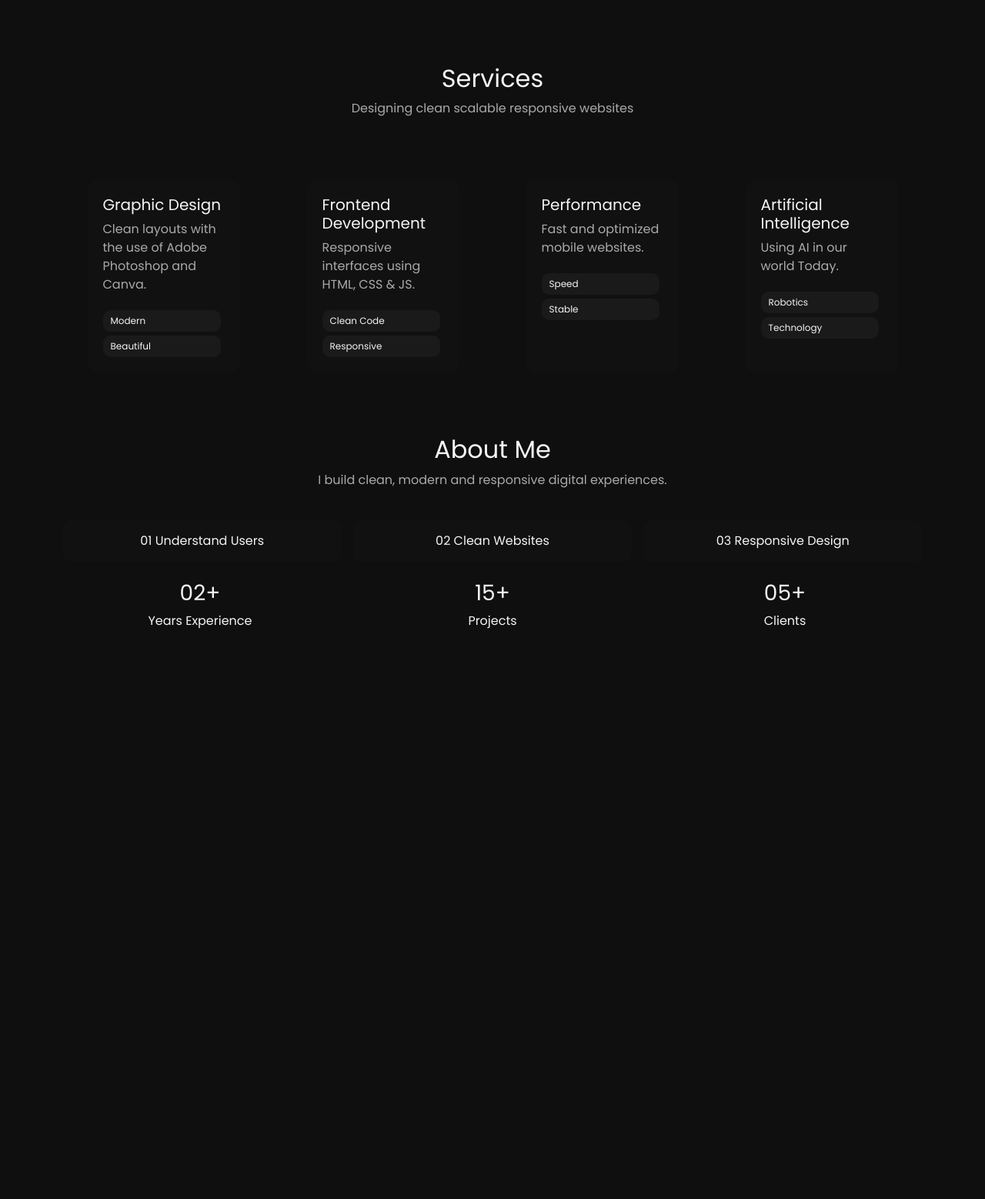
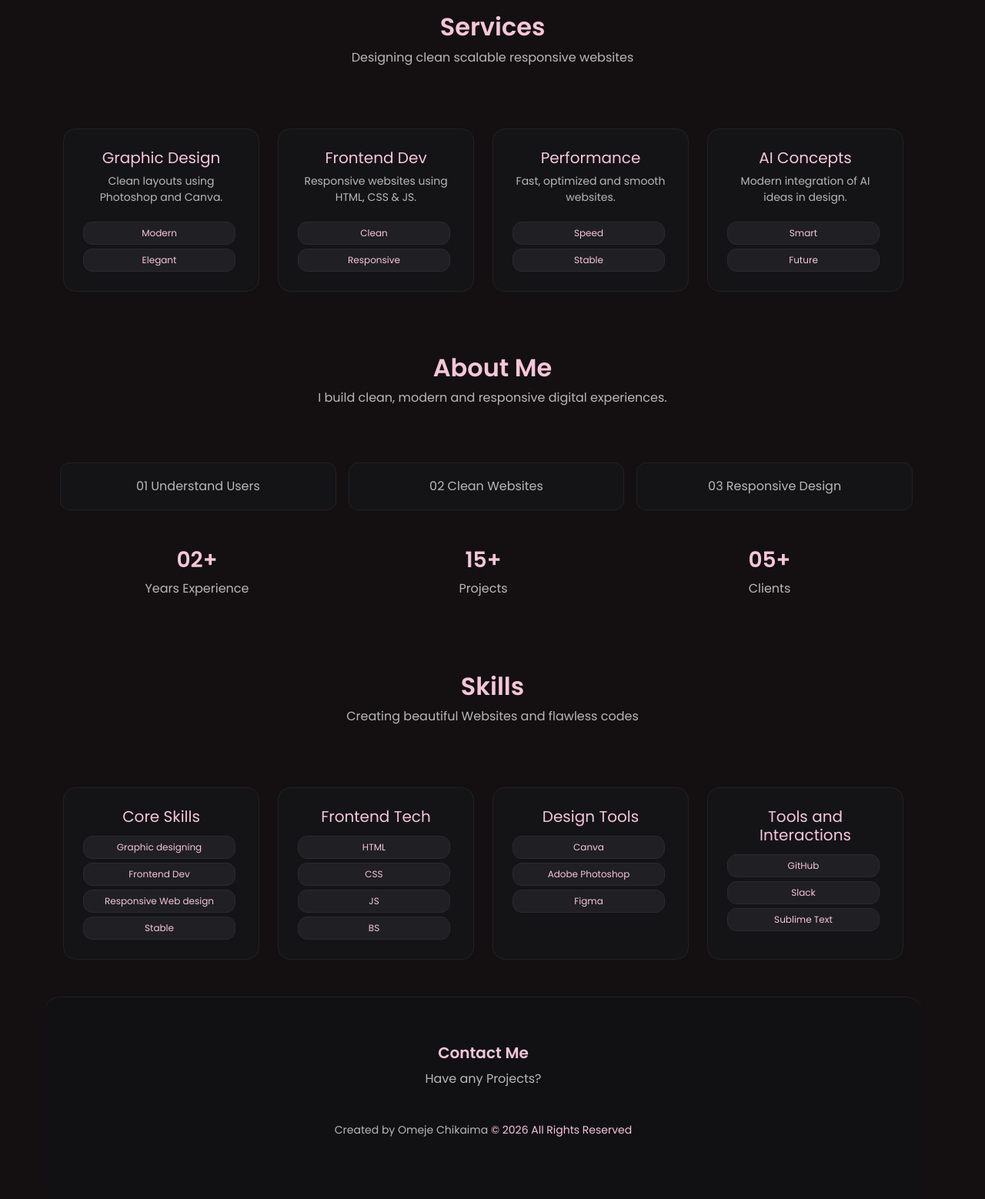
Before and after one commit to kaima-20/Portfolio, a plain HTML site: page index.html in a window 1280 px wide. Shown: the part 587-2145 px from the top of the page at 77% size. Before the commit the page ends 1422 px from the top, so only its background shows below. Drawn offline with Linux system fonts and the light colour scheme.

Commit message:
Just finished my work

```diff
--- a/index.html
+++ b/index.html
@@ -6,12 +6,13 @@
 <meta name="description" content="Front-End Developer Portfolio">
 <meta name="author" content="Omeje Chikaima">
 <title>Portfolio</title>
-<link href="bootstrap/css/bootstrap.css" rel="stylesheet" type="text/css">
+
+<link href="bootstrap/css/bootstrap.css" rel="stylesheet">
 <link href="https://fonts.googleapis.com/css2?family=Poppins:wght@300;400;600&display=swap" rel="stylesheet">
-<link rel="icon" href="favicon.ico">
+
 <style>
 body{
-    background:#0f0f10;
+    background: #141012;
     color:#f5f5f5;
     font-family:'Poppins', sans-serif;
 }
@@ -20,12 +21,15 @@ body{
 }
 
 .navbar-brand{
-    background:#1a1a1d;
+    background:#1b1b20;
     padding:10px 15px;
     border-radius:50%;
+    color:#f7c6d9;
+    font-weight:600;
 }
+
 .nav-box{
-    background:#1a1a1d;
+    background:#1b1b20;
     padding:10px 25px;
     border-radius:30px;
     display:flex;
@@ -33,92 +37,147 @@ body{
 }
 
 .nav-box a{
-    color:#b3a8ad;
+    color:#b8b8b8;
     text-decoration:none;
+    font-size:14px;
 }
 
 .nav-box a:hover{
-    color:#d16a8c;
+    color:#f7c6d9;
 }
+
 .btn-talk{
-    background:#1a1a1d;
+    background:#1b1b20;
+    color:#f7c6d9;
     border-radius:20px;
-    color:#d16a8c;
+    padding:8px 18px;
+    border:1px solid #2a2a2f;
 }
 .banner{
-    padding:100px 0;
+    padding:90px 0;
 }
 
 .banner h1{
-    font-size:48px;
+    font-size:52px;
     font-weight:600;
-    color:#f3c1cf;
+    color:#f7c6d9;
 }
 
 .banner p{
-    color:#b3a8ad;
+    color:#b8b8b8;
 }
 
 .btn-dark-custom{
-    background:#d16a8c;
-    border-radius:20px;
+    background:#d88aa7;
+    border-radius:25px;
     color:white;
+    padding:10px 20px;
+    border:none;
+}
+
+.btn-dark-custom:hover{
+    background:#e09bb5;
 }
 .profile-img{
-    width:300px;
-    height:300px;
+    width:280px;
+    height:280px;
     object-fit:cover;
     border-radius:50%;
-    border:3px solid #d16a8c;
-}
-.card{
-    background:#111;
-    border-radius:15px;
-    padding:20px;
-    height:100%;
-    width:200px;
-    margin: auto;
-}
-
-.card p{
-    color:#aaa;
-}
-
-.tag{
-    display:inline-block;
-    background:#1a1a1a;
-    padding:5px 10px;
-    border-radius:10px;
-    margin:5px 5px 0 0;
-    font-size:12px;
+    border:4px solid #d88aa7;
 }
 .sect-title{
     text-align:center;
     margin-top:80px;
+    color:#f7c6d9;
+    font-weight:600;
 }
 
 .sect-2{
     text-align:center;
-    color:#aaa;
+    color:#b8b8b8;
     margin-bottom:40px;
 }
+.card{
+    background:#141417;
+    border-radius:16px;
+    padding:25px;
+    height:100%;
+    border:1px solid #222;
+    transition:0.3s ease;
+}
+
+.card:hover{
+    transform:translateY(-5px);
+    border-color:#d88aa7;
+}
+
+.card h5{
+    color:#f7c6d9;
+}
+
+.card p{
+    color:#b8b8b8;
+    font-size:14px;
+}
+.tag{
+    display:inline-block;
+    background:#1f1f24;
+    color:#f7c6d9;
+    padding:5px 10px;
+    border-radius:12px;
+    margin:5px 5px 0 0;
+    font-size:12px;
+    border:1px solid #2a2a2f;
+}
 .about-box{
-    background:#111;
-    padding:15px;
-    border-radius:10px;
-    text-align:center;
+    background:#141417;
+    padding:18px;
+    border-radius:12px;
+    border:1px solid #222;
+    color:#b8b8b8;
+}
+h3{
+    color:#f7c6d9;
+    font-weight:600;
+}
+.f-sect{
+    margin-top:100px;
+    padding:60px 20px;
+    background:#111114;
+    border-top:1px solid #222;
+    border-radius:20px 20px 0 0;
+}
+
+.f-title{
+    color:#f7c6d9;
+    font-weight:600;
+    margin-bottom:10px;
+}
+
+.f-text{
+    color:#b8b8b8;
+    margin-bottom:20px;
+}
+.f-copy{
+    color:#888;
+    font-size:14px;
+}
+
+.f-copy span{
+    color:#f7c6d9;
 }
 </style>
 </head>
 
 <body>
 
-    <div class="container">
+<div class="container container-fluid">
 
         <!-- NAVBAR -->
         <nav class="navbar">
             <div class="container d-flex justify-content-between align-items-center">
-                <div class="navbar-brand text-white">ko</div>
+                <div class="navbar-brand">KO</div>
+
                 <div class="nav-box d-none d-lg-flex">
                     <a href="#">Home</a>
                     <a href="#">Services</a>
@@ -127,12 +186,10 @@ body{
                     <a href="#">Projects</a>
                 </div>
 
-             <button class="btn btn-talk">Let's Talk</button>
+                <button class="btn btn-talk">Let's Talk</button>
             </div>
         </nav>
-
         <div class="row align-items-center banner">
-
             <div class="col-md-6">
                 <p>I am Omeje Chikaima</p>
                 <h1>Front-End <br> Developer & Designer</h1>
@@ -143,57 +200,49 @@ body{
             <div class="col-md-6 text-center text-md-end">
                 <img src="img/k3.jpg" class="profile-img" alt="Profile">
             </div>
-        </div>
-        <div class="row text-center">
-            <div class="col-md-12">
-                <h2 class="sect-title">Services</h2>
-                <p class="sect-2">Designing clean scalable responsive websites</p>
-            </div>
-        </div>
+        <h2 class="sect-title">Services</h2>
+        <p class="sect-2">Designing clean scalable responsive websites</p>
 
-        <div class="row flex-nowrap g-4 mt-3">
-            <div class="col-md-3">
+        <div class="row g-4 mt-3 text-center">
+            <div class="col-md-3 col-sm-6">
                 <div class="card">
                     <h5>Graphic Design</h5>
-                    <p>Clean layouts with the use of Adobe Photoshop and Canva.</p>
+                    <p>Clean layouts using Photoshop and Canva.</p>
                     <span class="tag">Modern</span>
-                    <span class="tag">Beautiful</span>
+                    <span class="tag">Elegant</span>
                 </div>
             </div>
 
-            <div class="col-md-3">
+            <div class="col-md-3 col-sm-6">
                 <div class="card">
-                    <h5>Frontend Development</h5>
-                    <p>Responsive interfaces using HTML, CSS & JS.</p>
-                    <span class="tag">Clean Code</span>
+                    <h5>Frontend Dev</h5>
+                    <p>Responsive websites using HTML, CSS & JS.</p>
+                    <span class="tag">Clean</span>
                     <span class="tag">Responsive</span>
                 </div>
             </div>
 
-            <div class="col-md-3">
+            <div class="col-md-3 col-sm-6">
                 <div class="card">
                     <h5>Performance</h5>
-                    <p>Fast and optimized mobile websites.</p>
+                    <p>Fast, optimized and smooth websites.</p>
                     <span class="tag">Speed</span>
                     <span class="tag">Stable</span>
                 </div>
             </div>
 
-            <div class="col-md-3">
+            <div class="col-md-3 col-sm-6">
                 <div class="card">
-                    <h5>Artificial Intelligence</h5>
-                    <p>Using AI in our world Today.</p>
-                    <span class="tag">Robotics</span>
-                    <span class="tag">Technology</span>
+                    <h5>AI Concepts</h5>
+                    <p>Modern integration of AI ideas in design.</p>
+                    <span class="tag">Smart</span>
+                    <span class="tag">Future</span>
                 </div>
             </div>
         </div>
-        <div class="row">
-            <div class="col-md-12">
-                <h2 class="sect-title">About Me</h2>
-                <p class="sect-2">I build clean, modern and responsive digital experiences.</p>
-            </div>
-        </div>
+        <h2 class="sect-title">About Me</h2>
+        <p class="sect-2">I build clean, modern and responsive digital experiences.</p>
+
         <div class="row text-center g-3">
             <div class="col-md-4">
                 <div class="about-box">01 Understand Users</div>
@@ -205,8 +254,7 @@ body{
                 <div class="about-box">03 Responsive Design</div>
             </div>
         </div>
-
-        <div class="row text-center mt-4">
+        <div class="row text-center mt-5">
             <div class="col-md-4">
                 <h3>02+</h3>
                 <p>Years Experience</p>
@@ -220,7 +268,59 @@ body{
                 <p>Clients</p>
             </div>
         </div>
-    </div>
-    <script src="bootstrap/js/bootstrap.bundle.min.js"></script>
+        <h2 class="sect-title">Skills</h2>
+        <p class="sect-2">Creating beautiful Websites and flawless codes</p>
+
+        <div class="row g-4 mt-3 text-center">
+            <div class="col-md-3 col-sm-6">
+                <div class="card">
+                   <h5>Core Skills</h5>
+                    <span class="tag">Graphic designing</span>
+                    <span class="tag">Frontend Dev</span>
+                    <span class="tag">Responsive Web design</span>
+                    <span class="tag">Stable</span>
+                </div>
+            </div>
+
+            <div class="col-md-3 col-sm-6">
+                <div class="card">
+                    <h5>Frontend Tech</h5>
+                    <span class="tag">HTML</span>
+                    <span class="tag">CSS</span>
+                    <span class="tag">JS</span>
+                    <span class="tag">BS</span>
+                </div>
+            </div>
+
+            <div class="col-md-3 col-sm-6">
+                <div class="card">
+                    <h5>Design Tools</h5>
+                    <span class="tag">Canva</span>
+                    <span class="tag">Adobe Photoshop</span>
+                    <span class="tag">Figma</span>
+                </div>
+            </div>
+
+            <div class="col-md-3 col-sm-6">
+                <div class="card">
+                    <h5>Tools and Interactions</h5>
+                    <span class="tag">GitHub</span>
+                    <span class="tag">Slack</span>
+                    <span class="tag">Sublime Text</span>
+                </div>
+            </div>
+        </div>
+        <div class="row text-center f-sect mt-5">
+            <div class="col-md-12 footer">
+                <h5 class="f-title">Contact Me</h5>
+                <p class="f-text"> Have any Projects?</p>
+            </div>
+            <div class="col-md-12 mt-4">
+                <p class="f-copy">Created by Omeje Chikaima <span> &copy 2026 All Rights Reserved</span></p>
+            </div>
+        </div>
+</div>
+
+<script src="bootstrap/js/bootstrap.bundle.min.js"></script>
 </body>
 </html>
```
